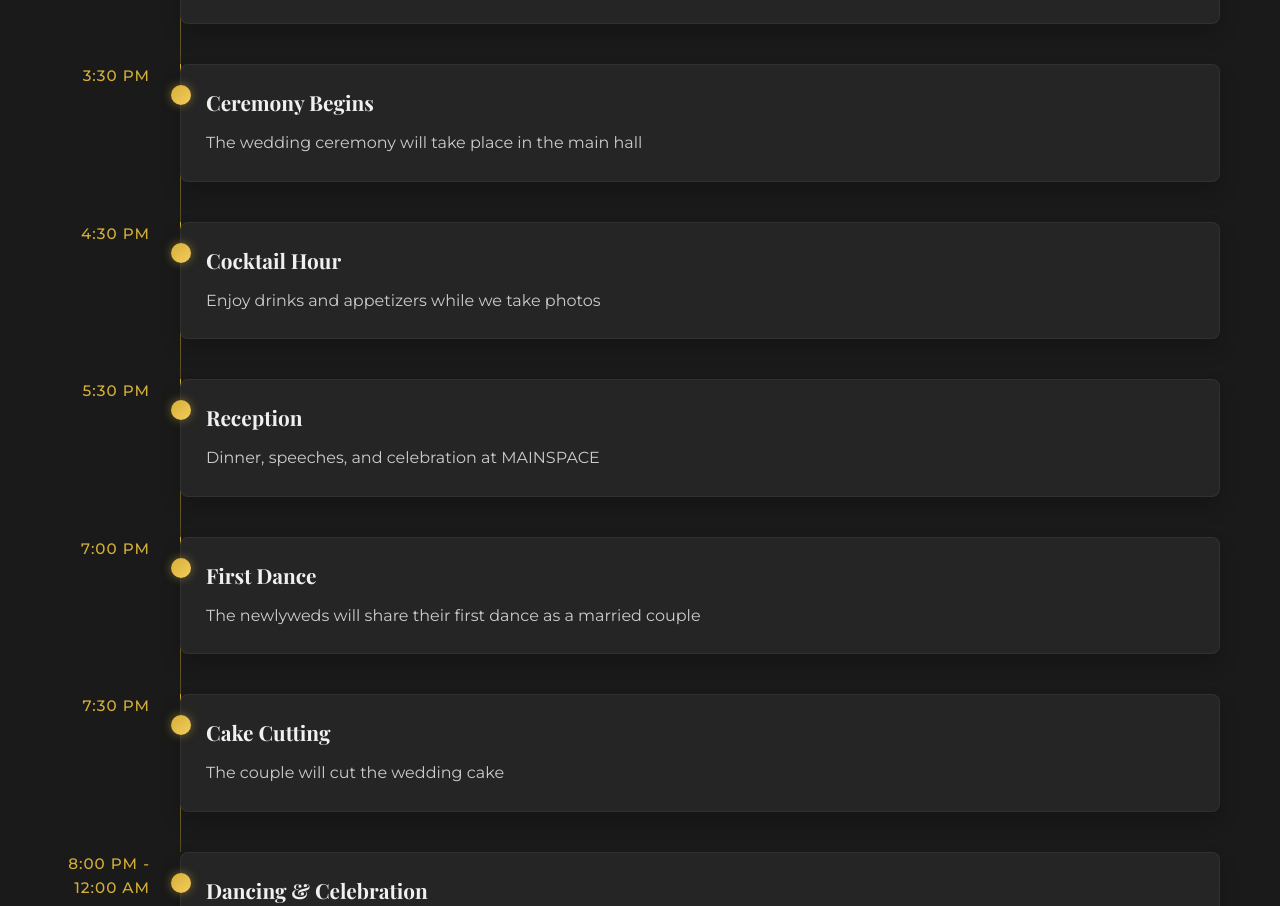
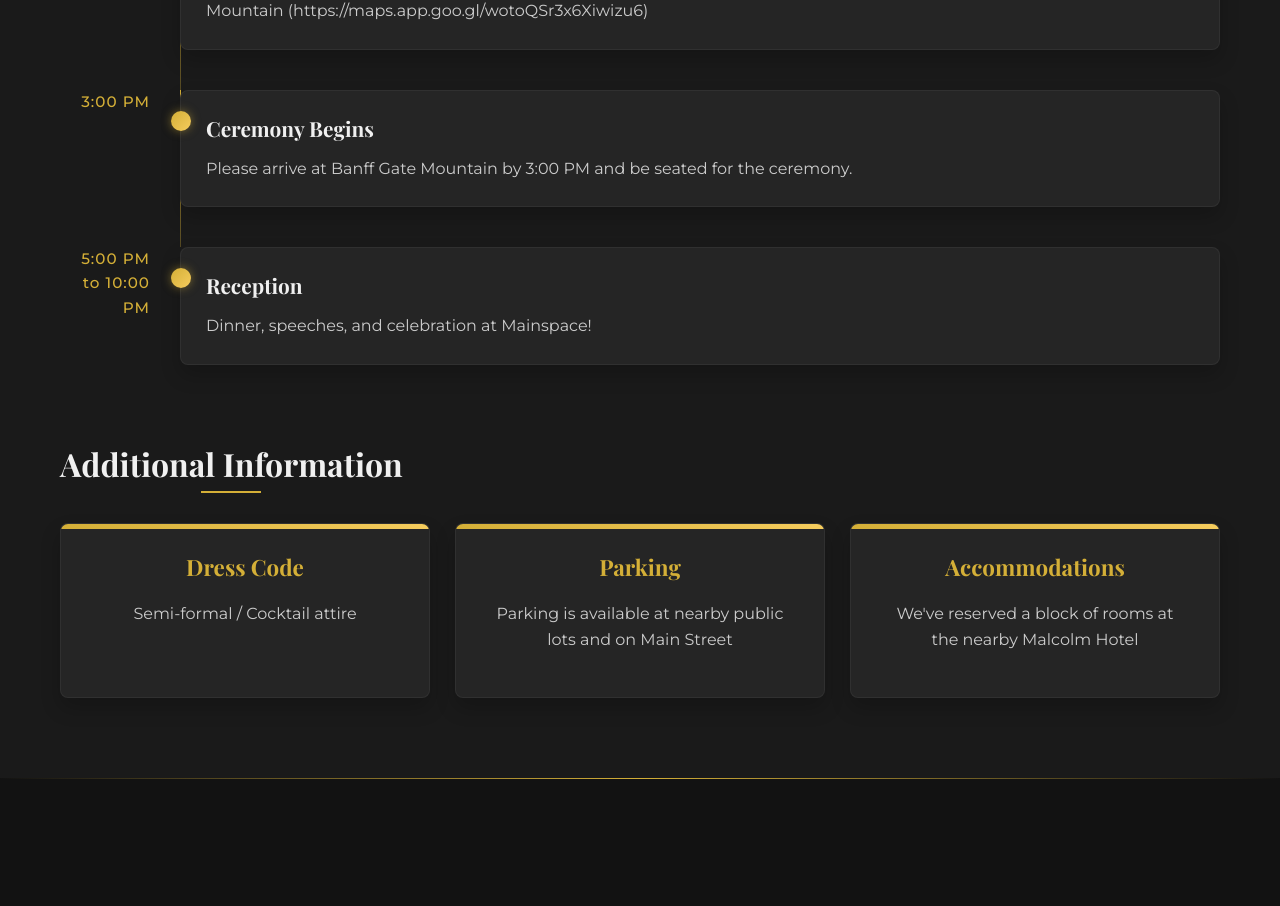
Before and after one commit to georgejiang97/susanandgeorgeweddingwebsite, a React (Create React App) app: page / in a window 1280 px wide. Shown: the part 3536-4442 px from the top of the page. Built offline with nearby package versions, Linux system fonts and the light colour scheme.

Commit message:
update wedding day schedule

```diff
--- a/src/components/Schedule.tsx
+++ b/src/components/Schedule.tsx
@@ -31,58 +31,28 @@ const Schedule: React.FC = () => {
 
         <div className="schedule-timeline">
           <div className="schedule-item">
-            <div className="schedule-time">3:00 PM</div>
+            <div className="schedule-time">2:30 PM</div>
             <div className="schedule-content">
               <h3>Guest Arrival</h3>
-              <p>Please arrive at MAINSPACE and be seated</p>
+              <p>Please arrive at Mainspace, if you require a shuttle to get to the ceremony site.
+                The ceremony will take place at Banff Gate Mountain (https://maps.app.goo.gl/wotoQSr3x6Xiwizu6)
+              </p>
             </div>
           </div>
 
           <div className="schedule-item">
-            <div className="schedule-time">3:30 PM</div>
+            <div className="schedule-time">3:00 PM</div>
             <div className="schedule-content">
               <h3>Ceremony Begins</h3>
-              <p>The wedding ceremony will take place in the main hall</p>
+              <p>Please arrive at Banff Gate Mountain by 3:00 PM and be seated for the ceremony.</p>
             </div>
           </div>
 
           <div className="schedule-item">
-            <div className="schedule-time">4:30 PM</div>
-            <div className="schedule-content">
-              <h3>Cocktail Hour</h3>
-              <p>Enjoy drinks and appetizers while we take photos</p>
-            </div>
-          </div>
-
-          <div className="schedule-item">
-            <div className="schedule-time">5:30 PM</div>
+            <div className="schedule-time">5:00 PM to 10:00 PM</div>
             <div className="schedule-content">
               <h3>Reception</h3>
-              <p>Dinner, speeches, and celebration at MAINSPACE</p>
-            </div>
-          </div>
-
-          <div className="schedule-item">
-            <div className="schedule-time">7:00 PM</div>
-            <div className="schedule-content">
-              <h3>First Dance</h3>
-              <p>The newlyweds will share their first dance as a married couple</p>
-            </div>
-          </div>
-
-          <div className="schedule-item">
-            <div className="schedule-time">7:30 PM</div>
-            <div className="schedule-content">
-              <h3>Cake Cutting</h3>
-              <p>The couple will cut the wedding cake</p>
-            </div>
-          </div>
-
-          <div className="schedule-item">
-            <div className="schedule-time">8:00 PM - 12:00 AM</div>
-            <div className="schedule-content">
-              <h3>Dancing & Celebration</h3>
-              <p>Dance the night away with us!</p>
+              <p>Dinner, speeches, and celebration at Mainspace!</p>
             </div>
           </div>
         </div>
```
